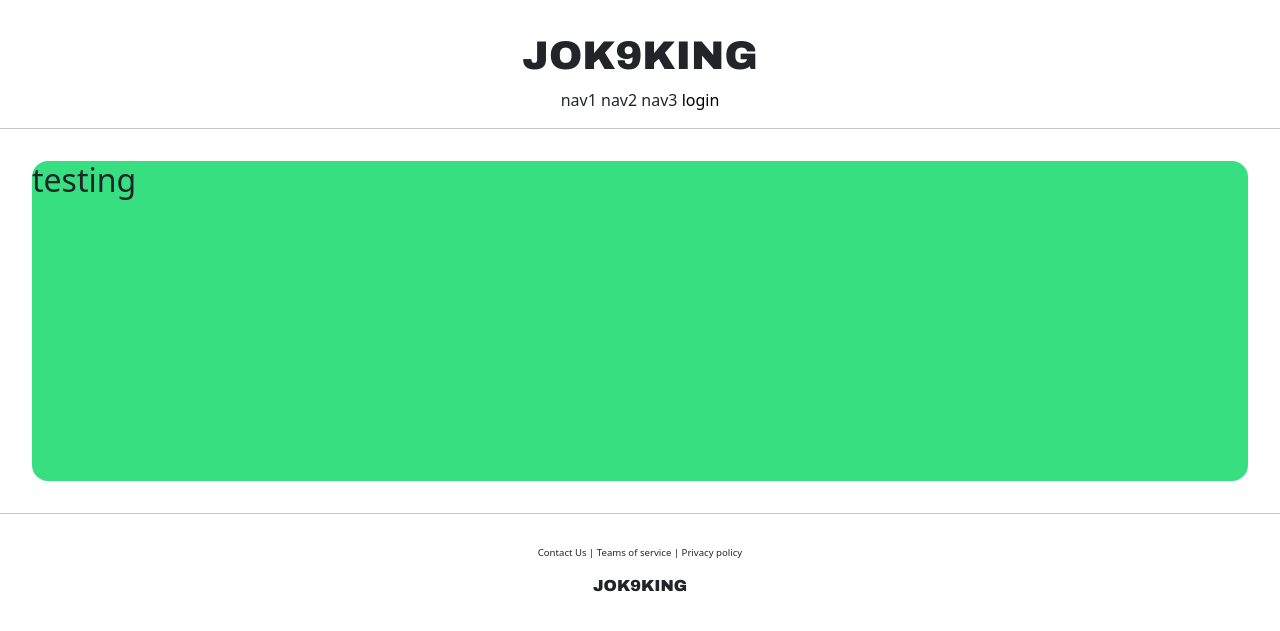
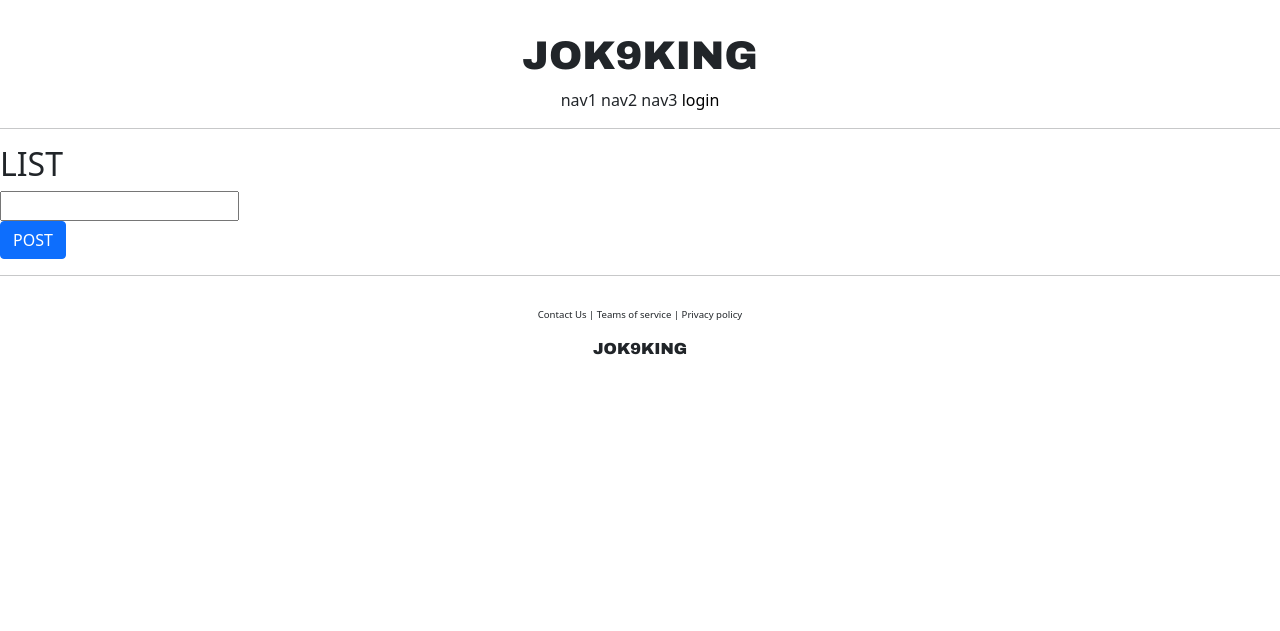
Before and after one commit to hhg8840/jok9King, a Django app: template accountApp/templates/accountApp/hello_world.html in a window 1280 px wide. Shown: the top 631 px of the page. Run offline with Django 3.2, Linux system fonts and the light colour scheme; the template is opened without the code that fills it, so the values that code supplies are empty.

Commit message:
20210224 22

```diff
--- a/accountApp/templates/accountApp/hello_world.html
+++ b/accountApp/templates/accountApp/hello_world.html
@@ -2,10 +2,27 @@
 
 {% block content %}
 
-    <div style="height: 20rem; background-color: #38df81; border-radius: 1rem; margin: 2rem;">
+    <div>
         <h2>
-            testing
+            LIST
         </h2>
+        <form action="/account/hello_world/" method="post">
+            {% csrf_token %}
+            <div>
+                <input type="text" name="hello_world_input">
+            </div>
+            <div>
+                <input type="submit" class="btn btn-primary" value="POST">
+            </div>
+        </form>
+
+        {% if hello_world_list %}
+            {% for hello_world in hello_world_list %}
+            <h2>
+                {{ hello_world_list }}
+            </h2>
+            {% endfor %}
+        {% endif %}
     </div>
 
 {% endblock %}
--- a/accountApp/urls.py
+++ b/accountApp/urls.py
@@ -7,8 +7,12 @@ app_name = "accountApp"
 
 urlpatterns = [
     path('hello_world/', hello_world, name='hello_world'),
+
     path('login/', LoginView.as_view(template_name='accountApp/login.html'), name='login'),
     path('logout/', LogoutView.as_view(), name='logout'),
 
     path('create/', AccountCreateView.as_view(), name='create'),
+
+
+
 ]
--- a/accountApp/views.py
+++ b/accountApp/views.py
@@ -3,6 +3,7 @@ from django.contrib.auth.models import User
 
 # Create your views here.
 from django.http import HttpResponseRedirect
+from django.shortcuts import render
 from django.urls import reverse_lazy, reverse
 from django.views.generic import CreateView
 
@@ -11,15 +12,20 @@ from accountApp.models import HelloWorld
 
 def hello_world(request):
     if request.method == "POST":
+        # return render(request, 'accountApp/hello_world.html', context={'text': 'POST_METHOD'})
         temp = request.POST.get('hello_world_input')
 
         new_hello_world = HelloWorld()
         new_hello_world.text = temp
         new_hello_world.save()
 
+        hello_world_list = HelloWorld.objects.all()
+
         return HttpResponseRedirect(reverse('accountApp:hello_world'))
     else:
         hello_world_list = HelloWorld.objects.all()
+        return render(request, 'accountApp/hello_world.html', context={'hello_world_output': hello_world_list})
+        # hello_world_list = HelloWorld.objects.all()
 
 class AccountCreateView(CreateView):
     model = User
--- a/jok9King/settings.py
+++ b/jok9King/settings.py
@@ -140,4 +140,4 @@ STATICFILES_DIRS = [
 ]
 
 LOGIN_REDIRECT_URL = reverse_lazy('accountApp:hello_world')
-LOGIN_REDIRECT_URL = reverse_lazy('accountApp:login')
+LOGOUT_REDIRECT_URL = reverse_lazy('accountApp:login')
```
